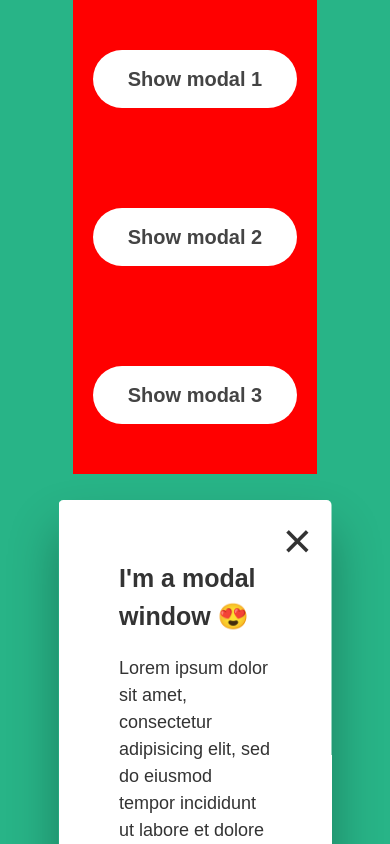
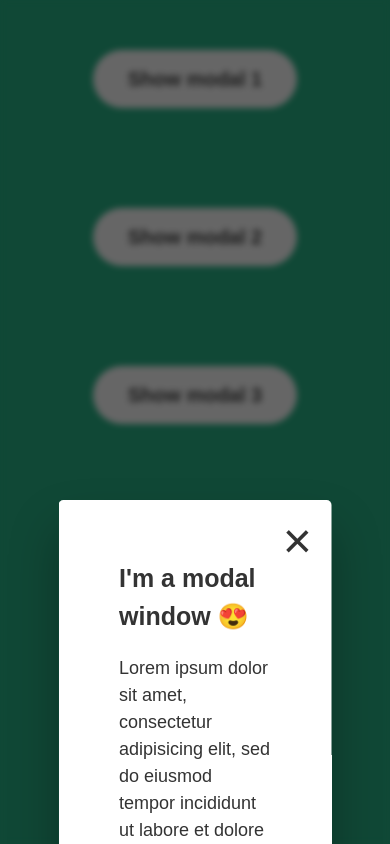
Before and after one commit to Miron-Silviu/modal-window, a plain HTML site: page index.html in a window 390 px wide. Both pictures are taken after a click on the button "Show modal 1". Shown: the top 844 px of the page. Drawn offline with Linux system fonts and the light colour scheme.

Commit message:
Create : Create variables to store classes form index.html and create a for loop to loop over classes and buton . Create a add event listener click to show-modal button and create classes for modal and overlay to remove the hidden property form style.css.

```diff
--- a/script.js
+++ b/script.js
@@ -12,4 +12,5 @@ for (let i = 0; i < btnsOpenModal.length; i++)
   btnsOpenModal[i].addEventListener('click', function () {
     console.log('Button Clicked');
     modal.classList.remove('hidden');
+    overlay.classList.remove('hidden');
   });
--- a/style.css
+++ b/style.css
@@ -94,7 +94,6 @@ p {
     display: flex;
     flex-direction: column;
     justify-content: center;
-    background-color: red;
   }
   .modal {
     height: 100%;
```
